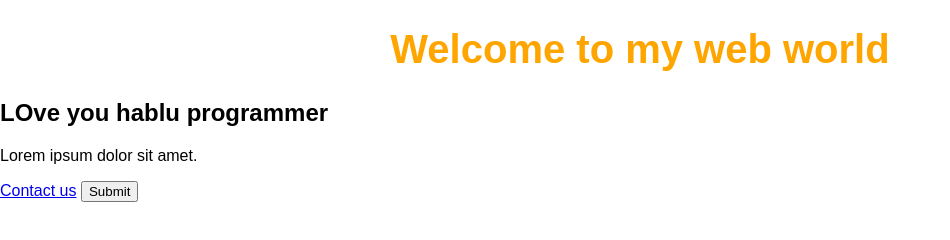
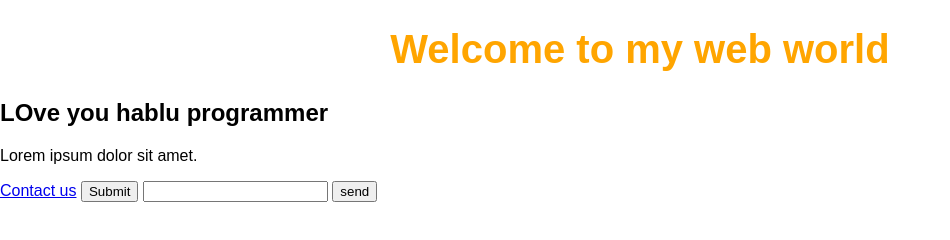
Before and after one commit to marufsiyam91/my-project, a plain HTML site: page index.html in a window 1280 px wide. Shown: the whole page, without its empty margins (0-950 px from the left). Drawn offline with Linux system fonts and the light colour scheme.

Commit message:
frist-change

```diff
--- a/index.html
+++ b/index.html
@@ -13,5 +13,7 @@
     <p>Lorem ipsum dolor sit amet.</p>
     <a href="#">Contact us</a>
     <button>Submit</button>
+    <input type="email" name="email">
+    <input type="submit" value="send">
 </body>
 </html>
```
